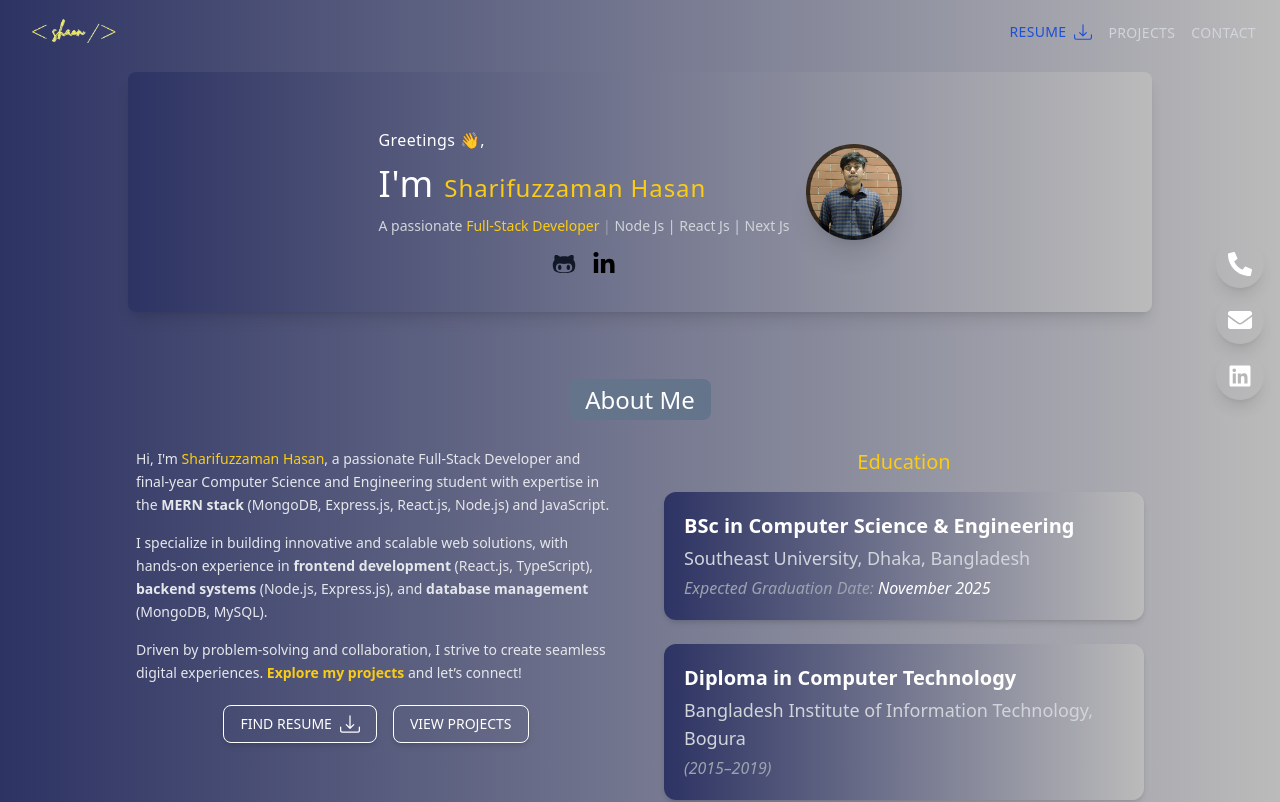
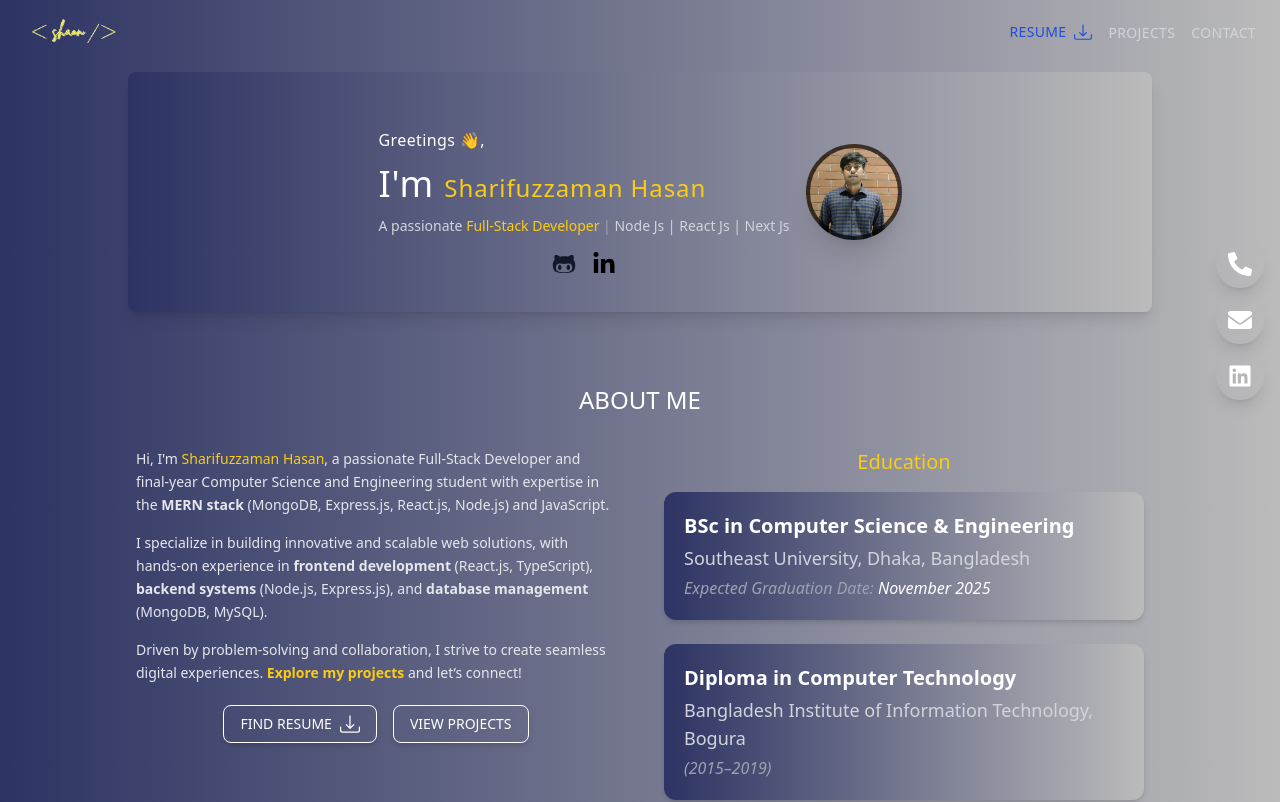
Before and after one commit to SharifuzzamanShaon/my-portfolio, a React (Vite) app: page / in a window 1280 px wide. Shown: the top 802 px of the page. Built offline with nearby package versions, Linux system fonts and the light colour scheme.

Commit message:
added desc.

```diff
--- a/src/components/DescriptionSection.jsx
+++ b/src/components/DescriptionSection.jsx
@@ -9,7 +9,7 @@ const DescriptionSection = ({ scrollToProjects }) => {
   return (
     <div className="max-w-7xl mx-auto px-2 py-8">
       <h2 className="text-lg sm:text-2xl font-semibold text-white mb-4 relative inline-block">
-        <span className="relative z-5  font-light  bg-slate-500 p-1 rounded-lg px-4 font-poppins">
+        <span className="relative z-5  font-light uppercase p-1 rounded-lg px-4 font-poppins">
           {`About Me`}
         </span>
       </h2>
```
